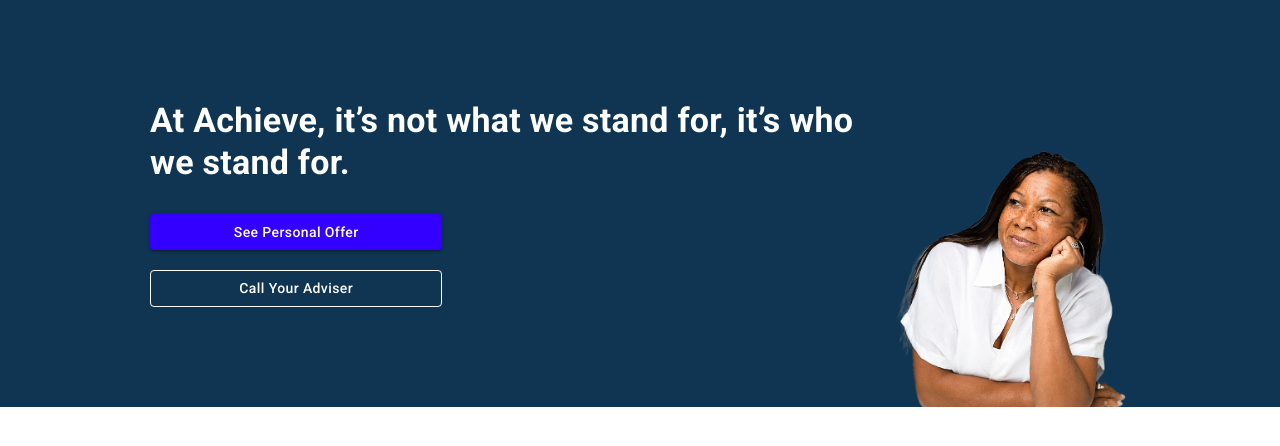
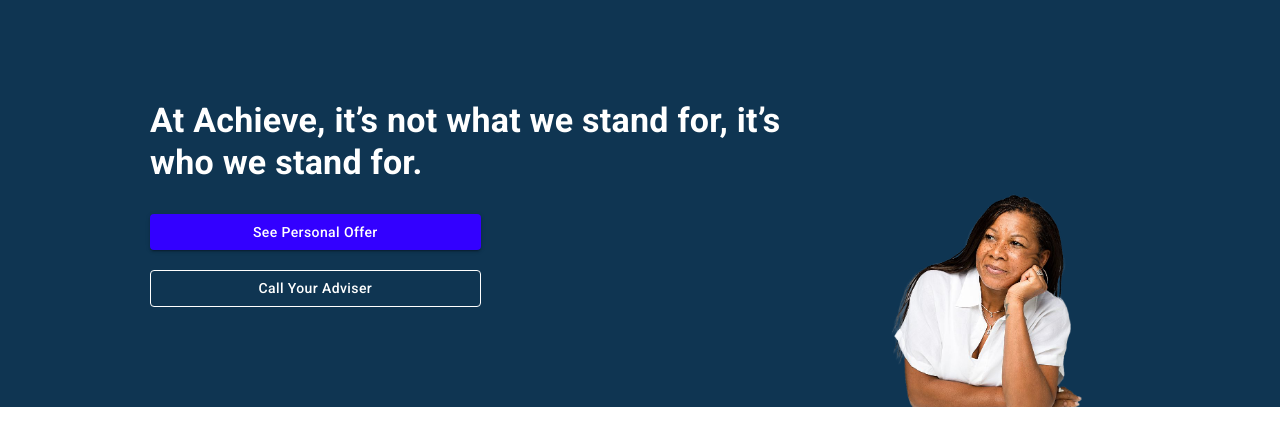
Before and after one commit to raihan50017/fiverr-app, a React (Vite) app: page / in a window 1280 px wide. Shown: the top 446 px of the page. Built offline with nearby package versions, Linux system fonts and the light colour scheme.

Commit message:
Five number commit

```diff
--- a/src/pages/Home/Home.jsx
+++ b/src/pages/Home/Home.jsx
@@ -5,12 +5,12 @@
     <Box
       sx={{
         backgroundColor: "#0F3552",
-        pl: { xs: "30px", sm: "50px", md: "150px" },
-        pr: { xs: "30px", sm: "50px", md: "150px" },
+        pl: { xs: "30px", sm: "50px", md: "90px", lg: "150px" },
+        pr: { xs: "30px", sm: "50px", md: "80px", lg: "130px" },
       }}
     >
       <Grid container spacing={2}>
-        <Grid item xs={12} sm={7} md={9}>
+        <Grid item xs={12} sm={12} md={8} lg={8}>
           <Box
             sx={{
               color: "white",
@@ -30,7 +30,7 @@
             <Button
               sx={{
                 mt: "30px",
-                width: { xs: "90%", sm: "50%", md: "40%" },
+                width: { xs: "90%", sm: "50%", md: "50%" },
                 backgroundColor: "#3300FF",
                 textTransform: "capitalize",
               }}
@@ -44,7 +44,7 @@
                 mt: "20px",
                 color: "white",
                 borderColor: "white",
-                width: { xs: "90%", sm: "50%", md: "40%" },
+                width: { xs: "90%", sm: "50%", md: "50%" },
                 textTransform: "capitalize",
               }}
               variant="outlined"
@@ -53,7 +53,7 @@
             </Button>
           </Box>
         </Grid>
-        <Grid item xs={12} sm={5} md={3}>
+        <Grid item xs={12} sm={12} md={4} lg={4}>
           <Box
             sx={{
               height: "100%",
@@ -61,8 +61,8 @@
               justifyContent: "space-between",
               flexDirection: "column",
               textAlign: "center",
-              pl: { xs: "20%", sm: "30%", md: "0px" },
-              pr: { xs: "20%", sm: "30%", md: "0px" },
+              pl: { xs: "20%", sm: "30%", md: "10%", lg: "20%" },
+              pr: { xs: "20%", sm: "30%", md: "10%", lg: "20%" },
             }}
           >
             <Box></Box>
```
